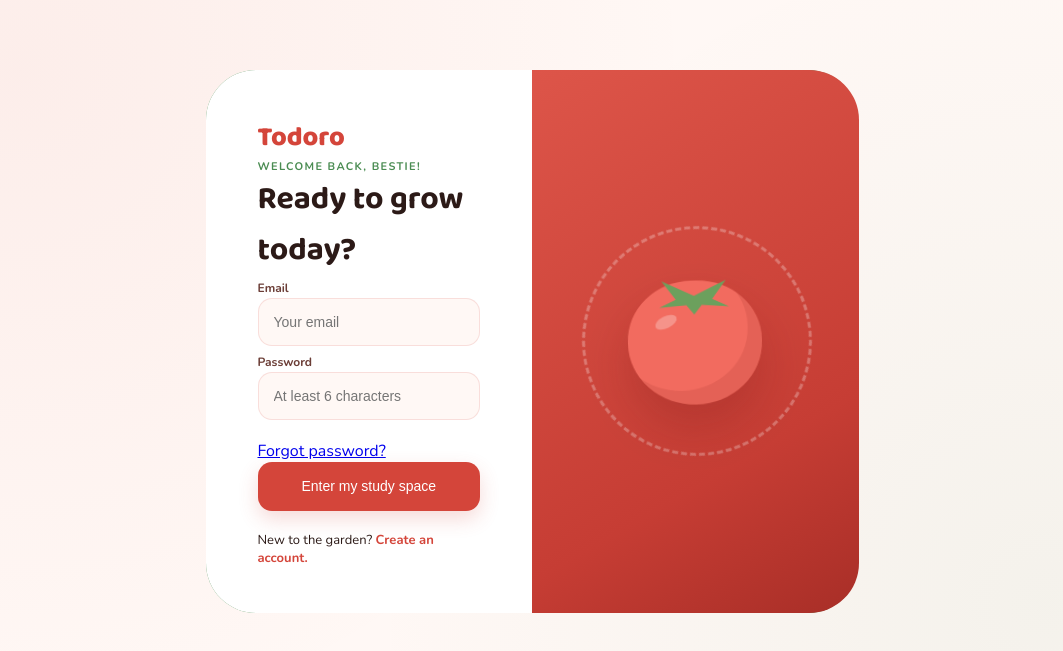
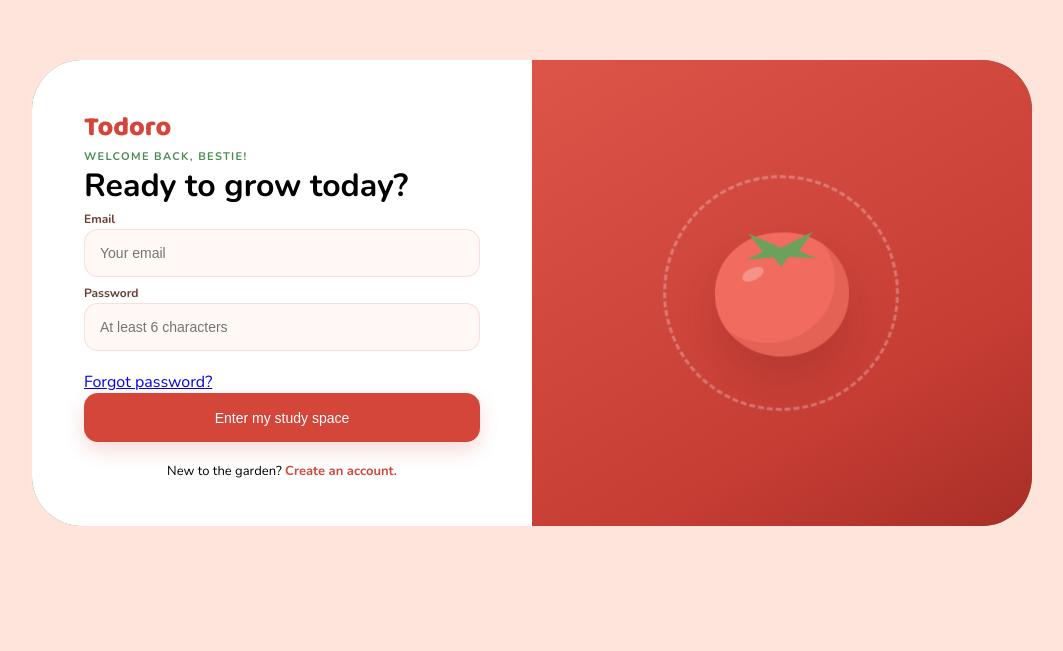
Before and after one commit to tran04012006/Tomato, a React (Vite) app in the folder client/: page /auth/login in a window 1280 px wide. Shown: the part 107-758 px from the top of the page, without its empty margins (108-1171 px from the left). Built offline with nearby package versions, Linux system fonts and the light colour scheme; no server answers.

Commit message:
fix(merge/StudyTogether_To_Main): scope header.css

```diff
--- a/client/src/styles/header.css
+++ b/client/src/styles/header.css
@@ -1,6 +1,9 @@
+/* ========================================
+   HEADER COMPONENT - SCOPED CSS
+   ======================================== */
 
- *, *::before, *::after { box-sizing: border-box; margin: 0; padding: 0; }
-    :root {
+/* Component-specific variables */
+.header {
   --bg: #fff8f5;
   --card: #ffffff;
   --surface: #fff1ec;
@@ -18,67 +21,88 @@
   --border: rgba(212, 69, 58, 0.14);
   --border-dim: rgba(212, 69, 58, 0.08);
   --shadow: 0 4px 24px rgba(180, 60, 50, 0.1);
+
+  /* Header layout */
+  box-sizing: border-box;
+  width: 100%;
+  max-width: 500px;
+  margin: 0 auto 32px;
+  padding: 0;
+
+  text-align: center;
+  color: var(--text);
+  font-family: "Nunito", sans-serif;
 }
-    html { scrollbar-width: none; }
-    html::-webkit-scrollbar { display: none; }
 
-    h1, h2, h3 { font-family: 'Baloo 2', cursive; }
+/* Box-sizing only inside Header */
+.header *,
+.header *::before,
+.header *::after {
+  box-sizing: border-box;
+}
 
-    body {
-      background: var(--bg);
-      color: var(--text);
-      font-family: 'Nunito', sans-serif;
-      min-height: 100vh;
-      display: flex;
-      flex-direction: column;
-      align-items: center;
-      padding: 48px 16px 40px;
-      background-image:
-        radial-gradient(circle at 10% 20%, rgba(212,69,58,0.06) 0%, transparent 50%),
-        radial-gradient(circle at 90% 80%, rgba(74,140,82,0.06) 0%, transparent 50%);
+/* Typography only inside Header */
+.header h1,
+.header h2,
+.header h3 {
+  font-family: "Baloo 2", cursive;
 }
-  .header {
-      text-align: center;
-      margin-bottom: 32px;
-      max-width: 500px;
-    }
-    .logo-row {
+
+/* Logo */
+.header .logo-row {
   display: inline-flex;
   align-items: center;
   gap: 10px;
   margin-bottom: 10px;
 }
-    .logo-tomato {
-      width: 44px; height: 44px;
+
+.header .logo-tomato {
+  width: 44px;
+  height: 44px;
   position: relative;
-      display: flex; align-items: center; justify-content: center;
+  display: flex;
+  align-items: center;
+  justify-content: center;
 }
-    .logo-tomato svg { width: 44px; height: 44px; }
-    .brand-name {
-      font-family: 'Baloo 2', cursive;
+
+.header .logo-tomato svg {
+  width: 44px;
+  height: 44px;
+}
+
+.header .brand-name {
+  font-family: "Baloo 2", cursive;
   font-size: 28px;
   font-weight: 800;
   color: var(--red);
   letter-spacing: -0.01em;
   line-height: 1;
 }
+
+/* Header title */
 .header h1 {
+  margin: 0;
   font-size: clamp(22px, 4.5vw, 32px);
   font-weight: 700;
   color: var(--text);
   line-height: 1.3;
 }
+
 .header h1 em {
   color: var(--red);
   font-style: normal;
 }
+
+/* Header description */
 .header p {
-      margin-top: 8px;
+  margin: 8px 0 0;
   font-size: 14px;
   color: var(--text-muted);
   line-height: 1.65;
 }
-    .header-tags {
+
+/* Tags container */
+.header .header-tags {
   display: flex;
   align-items: center;
   justify-content: center;
@@ -86,12 +110,22 @@
   margin-top: 12px;
   flex-wrap: wrap;
 }
-    .tag {
+
+/* Tags */
+.header .tag {
   padding: 4px 12px;
   border-radius: 999px;
   font-size: 11px;
   font-weight: 700;
   letter-spacing: 0.04em;
 }
-    .tag-red { background: var(--red-light); color: var(--red); }
-    .tag-green { background: var(--green-light); color: var(--green); }
+
+.header .tag-red {
+  background: var(--red-light);
+  color: var(--red);
+}
+
+.header .tag-green {
+  background: var(--green-light);
+  color: var(--green);
+}
```
Lines whose indentation alone changed are shown as unchanged.
